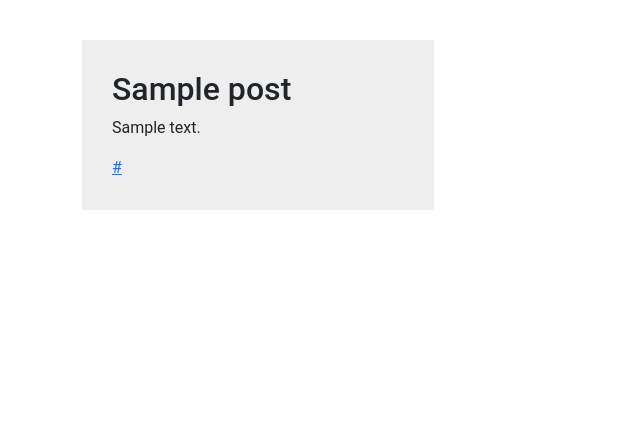
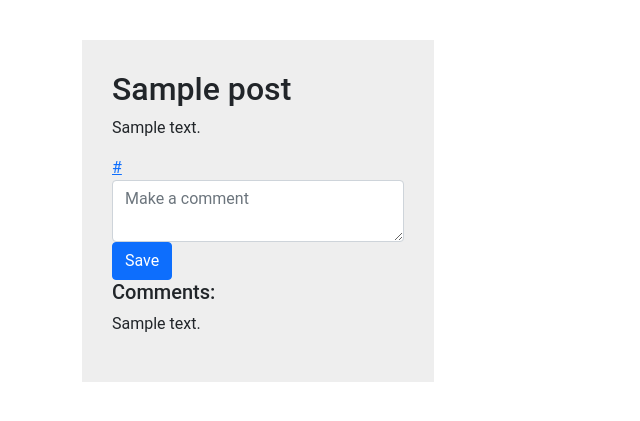
Before and after one commit to godManuel/node-reddit-clone, a Node server app: page /posts/600000000000000000000001 in a window 1280 px wide. Shown: the part 58-479 px from the top of the page, without its empty margins (0-640 px from the left). Run offline with Node 20, Linux system fonts and the light colour scheme; tables that the repository leaves empty hold one stand-in row (values such as "Sample post"); some libraries are stand-ins or nearby versions.

Commit message:
Users can commit

```diff
--- a/app.js
+++ b/app.js
@@ -20,6 +20,7 @@ app.set("view engine", "ejs");
 
 // Use Routes
 app.use("/", require("./routes/posts"));
+app.use("/", require("./routes/comments"));
 
 // Set Port
 const port = 4500;
--- a/models/Post.js
+++ b/models/Post.js
@@ -20,6 +20,12 @@ const PostSchema = new mongoose.Schema(
       type: String,
       required: true,
     },
+    comments: [
+      {
+        type: mongoose.Schema.Types.ObjectId,
+        ref: "Comment",
+      },
+    ],
   },
   { timestamps: true }
 );
--- a/routes/posts.js
+++ b/routes/posts.js
@@ -31,7 +31,6 @@ router.get("/", (req, res) => {
     .lean()
     .then((posts) => {
       res.render("posts-index", { posts });
-      console.log(posts);
     })
     .catch((err) => {
       console.log(err.message);
@@ -42,6 +41,7 @@ router.get("/", (req, res) => {
 router.get("/posts/:id", (req, res) => {
   Post.findById(req.params.id)
     .lean()
+    .populate("comments")
     .then((post) => {
       res.render("post-single", { post });
     })
--- a/views/post-single.ejs
+++ b/views/post-single.ejs
@@ -4,6 +4,20 @@
         <h2><%= post.title %></a></h2>
         <p><%= post.summary %></p>
         <a href="#"><%= post.url %></a>
+        <form action="/posts/<%= post._id %>/comments" method="POST">
+          <textarea
+            name="content"
+            class="form-control"
+            placeholder="Make a comment"
+          ></textarea>
+          <input type="submit" value="Save" class="btn btn-primary" />
+        </form>
+        <div class="comments">
+          <h5>Comments:</h5>
+         <% post.comments.forEach(comment => { %>
+            <p><%= comment.content %></p>
+        <%}) %>
+        </div>
       </div>
     </div>
 </div>
```
Also changed, not shown: models/Comment.js (added, +19 -0 lines), routes/comments.js (added, +30 -0 lines).
